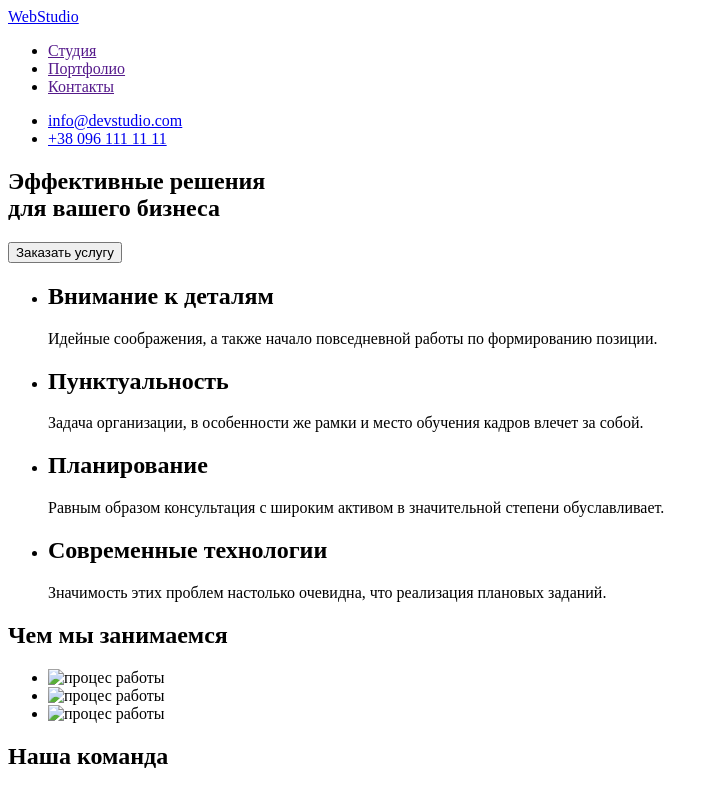
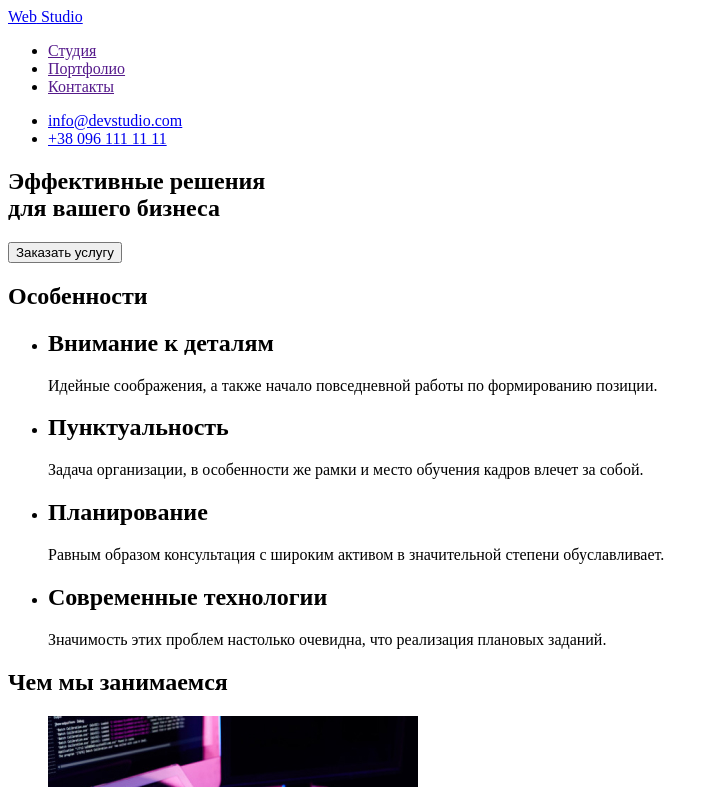
Before and after one commit to VladMasl/goit-markup-hw-01, a plain HTML site: page index.html in a window 1280 px wide. Shown: the top 787 px of the page, without its empty margins (0-719 px from the left). Drawn offline with Linux system fonts and the light colour scheme.

Commit message:
Виправленні помилки після перевірки

```diff
--- a/index.html
+++ b/index.html
@@ -9,7 +9,7 @@
 <body>
              <!-- верхняя линия -->
 <header>
-   <nav> <a href="/">WebStudio</a>
+   <nav> <a href="/"><span>Web</span> Studio</a>
     <ul>
         <li> <a href="">Студия</a></li>
         <li> <a href="">Портфолио</a></li>
@@ -27,12 +27,13 @@
 
     <section>
         <h1>Эффективные решения  <br> для вашего бизнеса</h1>
-        <button>Заказать услугу</button>
+       <button type="button">Заказать услугу</button>
     </section>
 
 
              <!-- особенности -->
 <section>
+    <h2>Особенности</h2>
     <ul>
         <li>
             <h2>Внимание к деталям</h2>
@@ -59,13 +60,13 @@
 <h2>Чем мы занимаемся</h2>
 <ul>
     <li>
-        <img src="images/box1.png" alt="процес работы" width="370">
+        <img src="images/box1.jpg" alt="процес работы" width="370">
     </li>
     <li>
-        <img src="images/box2.png" alt="процес работы" width="370">
+        <img src="images/bo2.jpg" alt="процес работы" width="370">
     </li>
     <li>
-        <img src="images/box3.png" alt="процес работы" width="370">
+        <img src="images/bo3.jpg" alt="процес работы" width="370">
     </li>
 </ul>
 </section>
@@ -99,12 +100,16 @@
 </main>
                  <!-- футер -->
  <footer>
-    <a href="/">WebStudio</a>
-    <address>г. Киев, пр-т Леси Украинки, 26</address>
-    <ul>
+    <a href="/"><span>Web</span>Studio</a>
+    <address>
+        <ul><li><a href="/">г. Киев, пр-т Леси Украинки, 26</a></li>
             <li><a href="info@example.com">info@example.com</a></li>
             <li><a href="+380961111111">+38 096 111 11 11</a></li>
         </ul>
+
+
+
+      </address>
    </footer>
 
 
```
Also changed, not shown: images/bo2.jpg (added), images/bo3.jpg (added), images/box 1.png (deleted), images/box 2.png (deleted), images/box 3.png (deleted), images/box1.jpg (added), images/img (1).jpg (deleted), images/img (2).jpg (deleted), images/img (3).jpg (deleted). Lines whose indentation alone changed are shown as unchanged.
